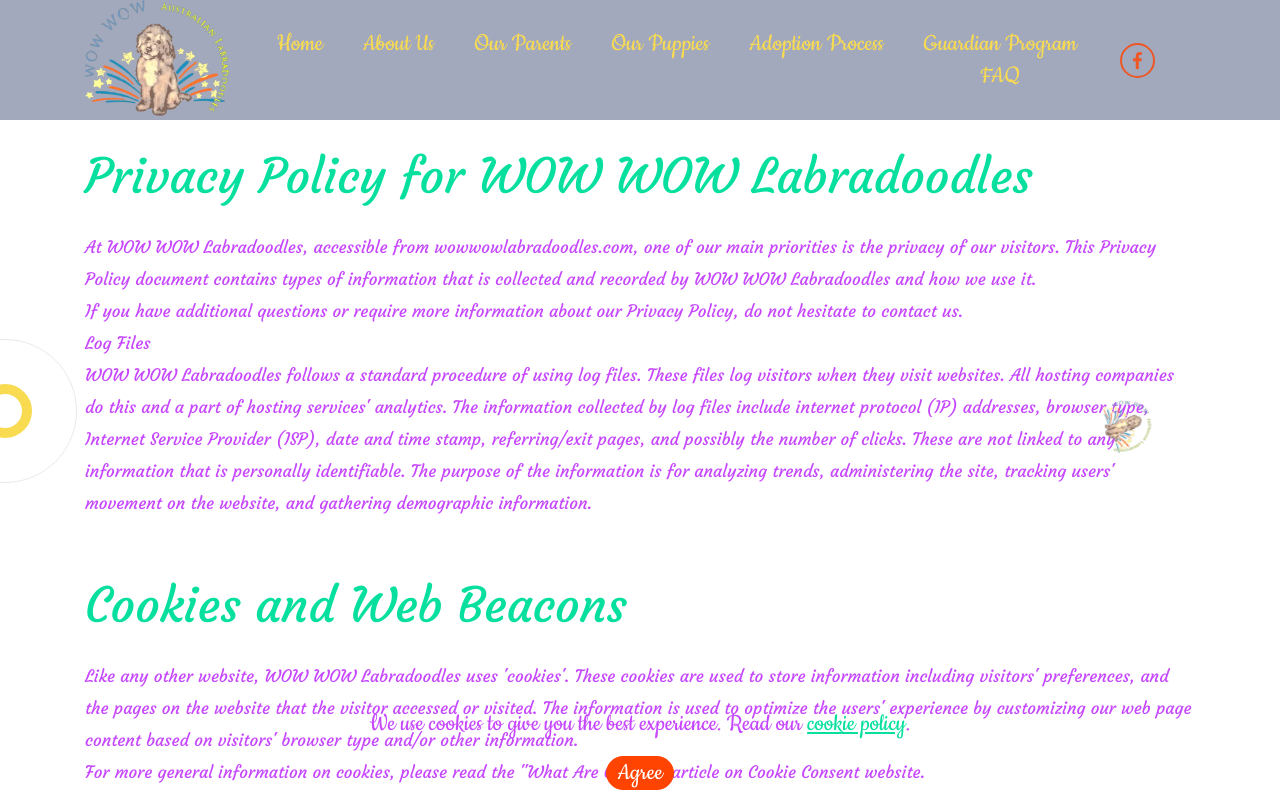
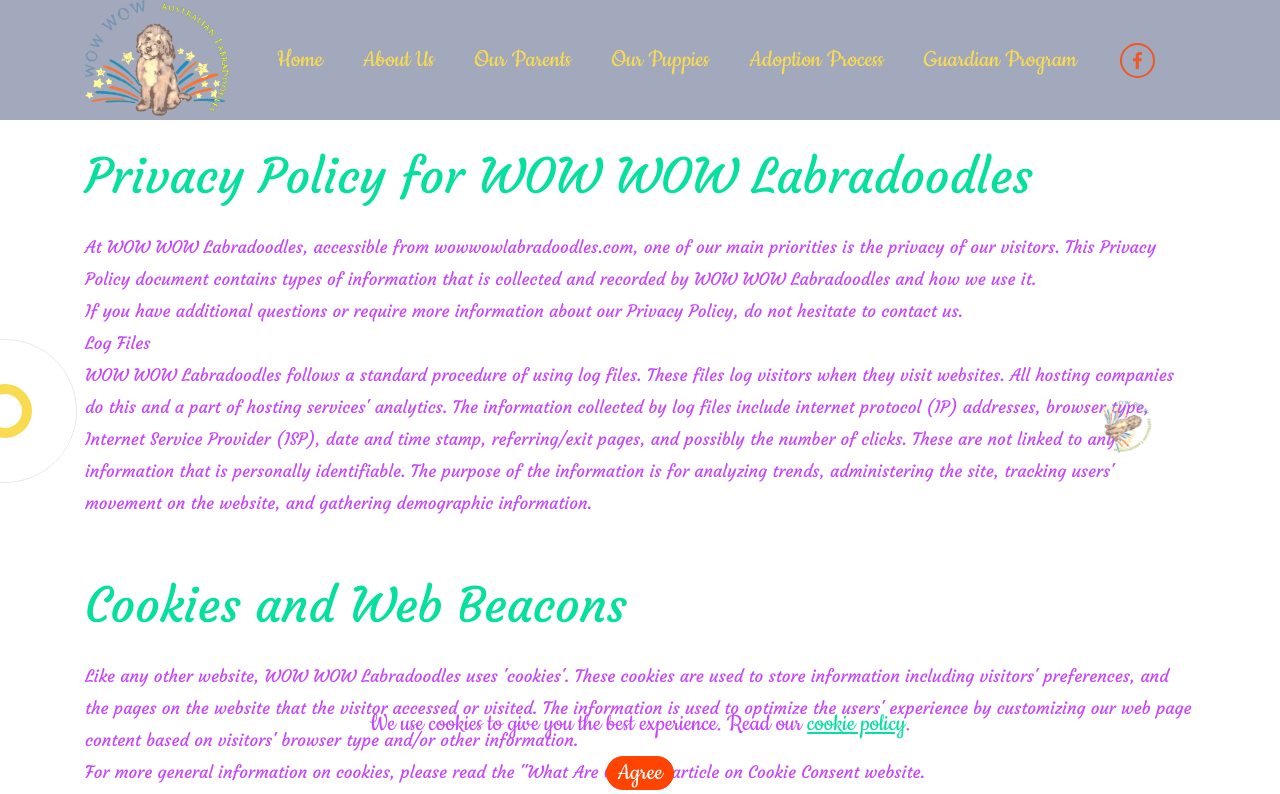
Before and after one commit to ckrwebsites/wowwowlabradoodles, a plain HTML site: page policy.html in a window 1280 px wide. Shown: the top 794 px of the page. Drawn offline with Linux system fonts and the light colour scheme; files that its build step writes are made by us from their sources; a script that the page names is missing.

Commit message:
Alt text on all photos; FAQ sections + FAQ schema spread across pages (MSG-style); remove FAQ page nav link

```diff
--- a/policy.html
+++ b/policy.html
@@ -87,7 +87,7 @@
                     <a class="nav-link link text-danger display-7" href="index.html">
                         Home</a>
                 </li><li class="nav-item"><a class="nav-link link text-danger display-7" href="about-us.html">About Us</a></li><li class="nav-item"><a class="nav-link link text-danger display-7" href="our-parents.html">Our Parents</a></li><li class="nav-item"><a class="nav-link link text-danger display-7" href="puppies.html">Our Puppies</a></li><li class="nav-item"><a class="nav-link link text-danger display-7" href="adoption.html">Adoption Process</a></li>
-                <li class="nav-item"><a class="nav-link link text-danger display-7" href="guardian.html">Guardian Program</a><a class="nav-link link text-danger display-7" href="faq.html">FAQ</a></li></ul>
+                <li class="nav-item"><a class="nav-link link text-danger display-7" href="guardian.html">Guardian Program</a></li></ul>
           <div class="widget">
 
 
```
